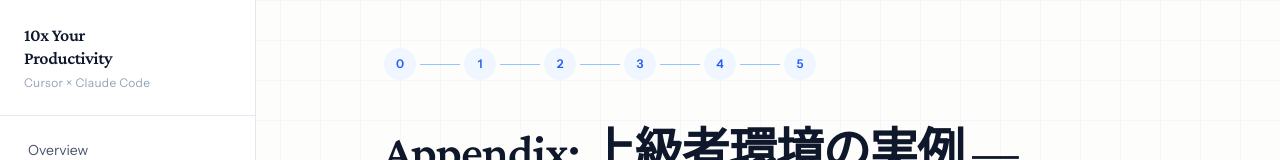
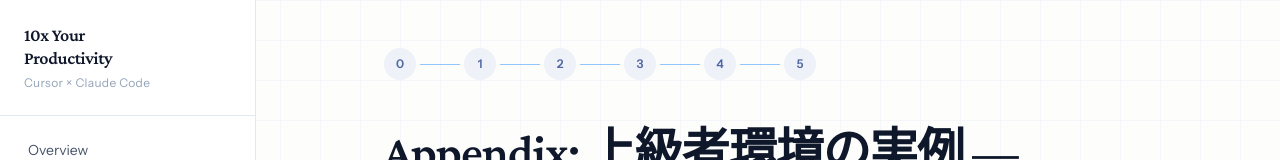
Before and after one commit to thedomainai/10x-productivity-perfect-guide, a Next.js app in the folder web/: page /phases/appendix-advanced-environment in a window 1280 px wide. Shown: the top 160 px of the page. Built offline with nearby package versions, Linux system fonts and the light colour scheme.

Commit message:
auto: web/src/app/phases/[slug]/page.tsx

```diff
--- a/web/src/app/phases/[slug]/page.tsx
+++ b/web/src/app/phases/[slug]/page.tsx
@@ -50,7 +50,7 @@ export default async function PhasePage(props: {
                     p.slug === slug
                       ? "bg-[#5068a4] text-white ring-2 ring-[#dae1f1] ring-offset-2 ring-offset-white"
                       : idx <= currentIndex
-                      ? "bg-blue-50 text-blue-600 hover:bg-blue-100"
+                      ? "bg-[#eef1f8] text-[#5068a4] hover:bg-[#dae1f1]"
                       : "bg-slate-100 text-slate-400 hover:bg-slate-200"
                   }`}
               >
```
